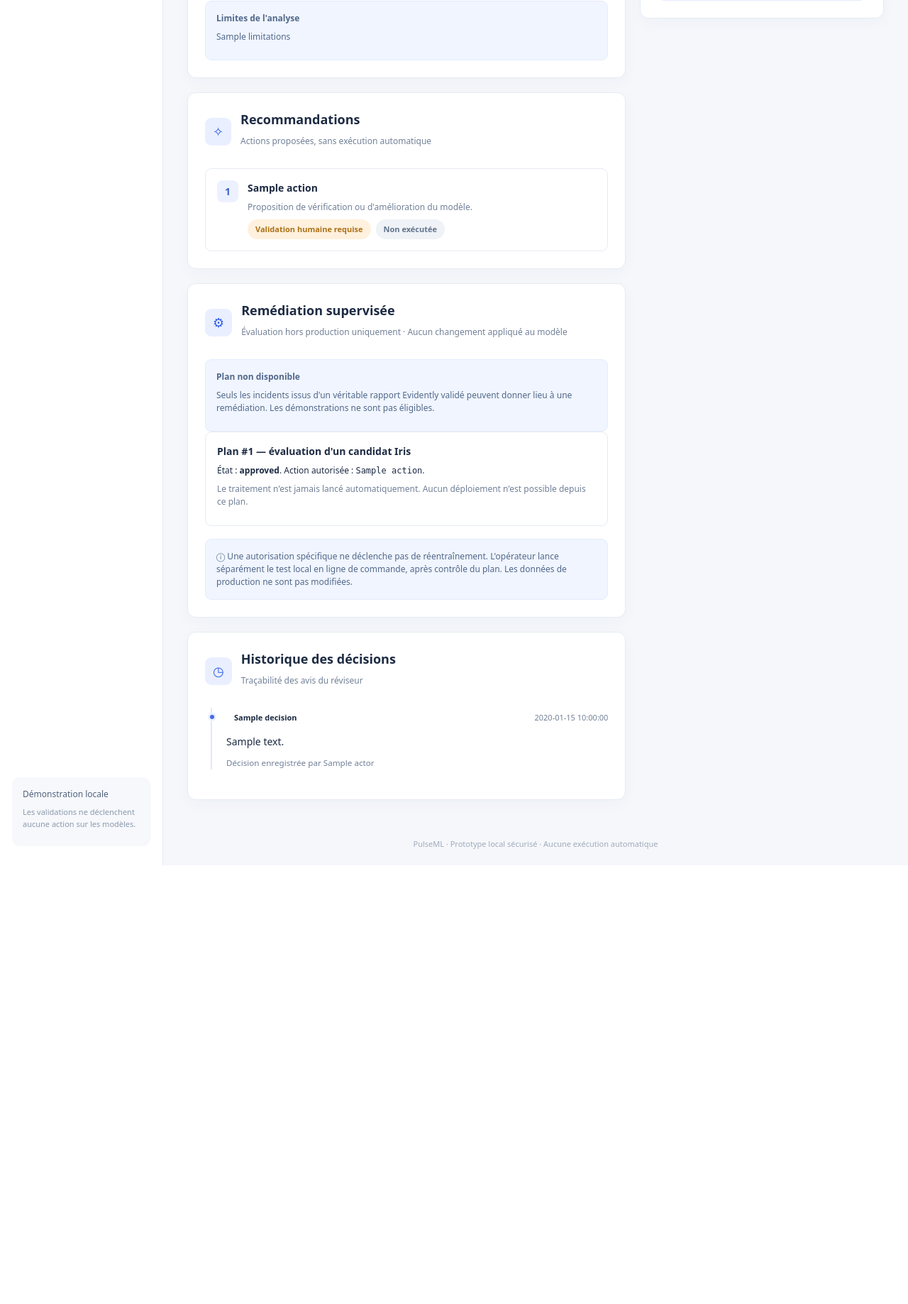
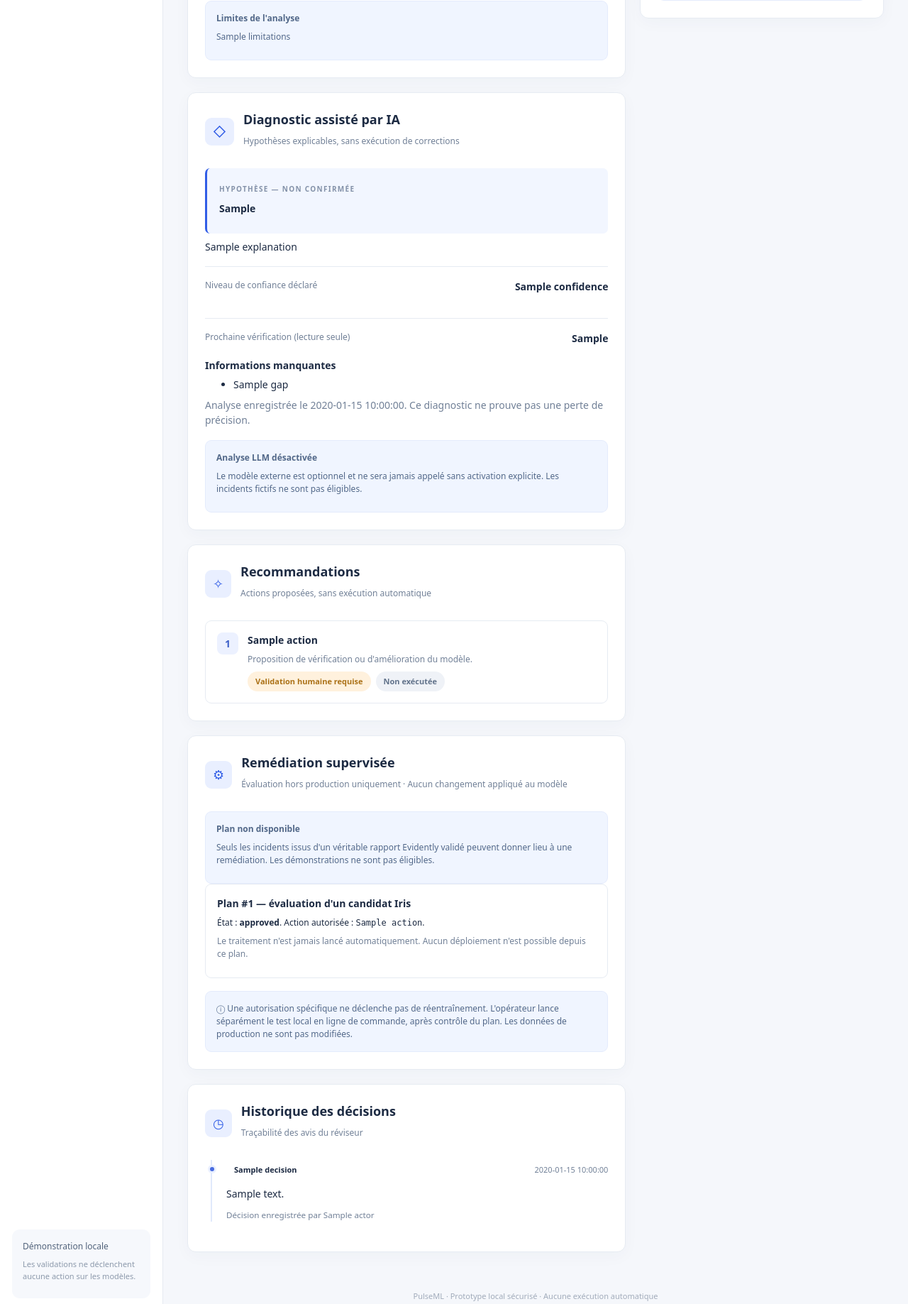
Before and after one commit to chakirou18/Iris_project_ml-deployment2, a Flask app: template review/templates/detail.html in a window 1280 px wide. Shown: the part 783-2620 px from the top of the page at 71% size. Before the commit the page ends 2002 px from the top, so only its background shows below. Run offline with Flask 3, Linux system fonts and the light colour scheme; the template is opened without the code that fills it: most values are stand-ins (such as "Sample title", 1, 10 or a date in 2020); parts of the project's set-up code (start-up, migrations or seed data) failed here and were passed over.

Commit message:
feat(ui): readable AI hypothesis, evidence gaps and opt-in analyze action

```diff
--- a/review/templates/detail.html
+++ b/review/templates/detail.html
@@ -18,6 +18,20 @@
 {% else %}<span class="muted">Aucune variable identifiée</span>{% endfor %}</div></div>
 {% if item.diagnosis.get('possible_causes') %}<div class="info-row"><span>Causes possibles</span><ul class="cause-list">{% for cause in item.diagnosis.possible_causes %}<li>{{ cause }}</li>{% endfor %}</ul></div>{% endif %}
 {% if item.diagnosis.get('limitations') %}<div class="limit-note"><strong>Limites de l'analyse</strong><p>{{ item.diagnosis.limitations }}</p></div>{% endif %}
+</section>
+<section class="panel padded" id="ai-diagnostic"><div class="section-title"><span class="section-icon violet">◇</span><div><h2>Diagnostic assisté par IA</h2><p class="muted">Hypothèses explicables, sans exécution de corrections</p></div></div>
+{% if analysis %}
+<div class="diagnostic-highlight"><span class="eyebrow">HYPOTHÈSE — NON CONFIRMÉE</span><p>{{ analysis.content.probable_cause }}</p></div>
+<p>{{ analysis.content.explanation }}</p>
+<div class="info-row"><span>Niveau de confiance déclaré</span><strong>{{ analysis.content.confidence }}</strong></div>
+<div class="info-row"><span>Prochaine vérification (lecture seule)</span><strong>{{ analysis.content.next_read_only_check }}</strong></div>
+<h3>Informations manquantes</h3><ul class="cause-list">{% for gap in analysis.content.evidence_gaps %}<li>{{ gap }}</li>{% else %}<li>Non précisées</li>{% endfor %}</ul>
+<p class="muted">Analyse enregistrée le {{ analysis.created_at }}. Ce diagnostic ne prouve pas une perte de précision.</p>
+{% else %}<p class="muted">Aucune hypothèse LLM enregistrée pour cet incident.</p>{% endif %}
+{% if llm_enabled and not item.is_demo %}
+<form method="post" action="{{ url_for('ai_analyze', incident_id=item.id) }}"><input type="hidden" name="csrf" value="{{ csrf_token() }}">
+<button class="button primary" type="submit">Demander un diagnostic IA</button></form>
+{% else %}<div class="limit-note"><strong>Analyse LLM désactivée</strong><p>Le modèle externe est optionnel et ne sera jamais appelé sans activation explicite. Les incidents fictifs ne sont pas éligibles.</p></div>{% endif %}
 </section>
 <section class="panel padded"><div class="section-title"><span class="section-icon violet">✧</span><div><h2>Recommandations</h2><p class="muted">Actions proposées, sans exécution automatique</p></div></div>
 <div class="recommendation-list">{% for rec in item.recommendations %}
```
